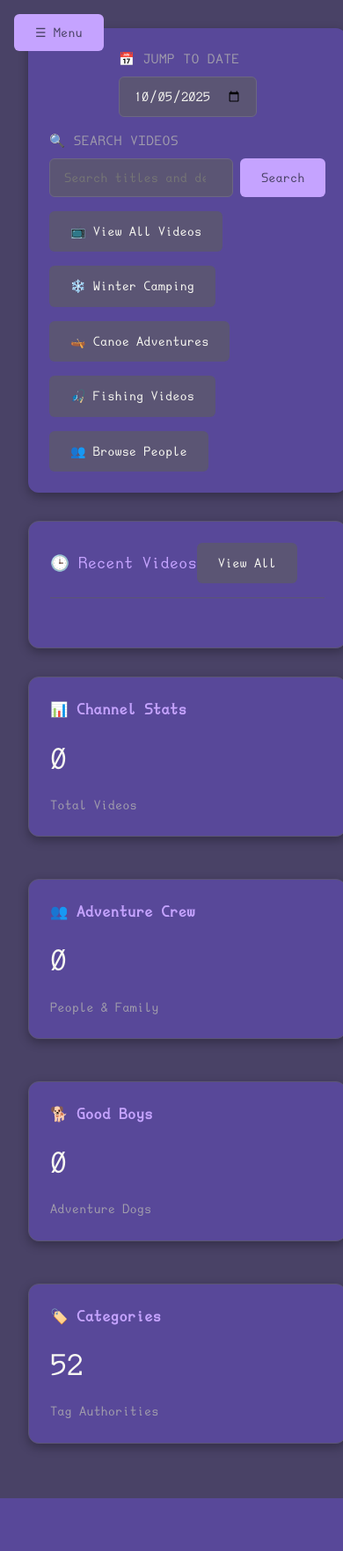
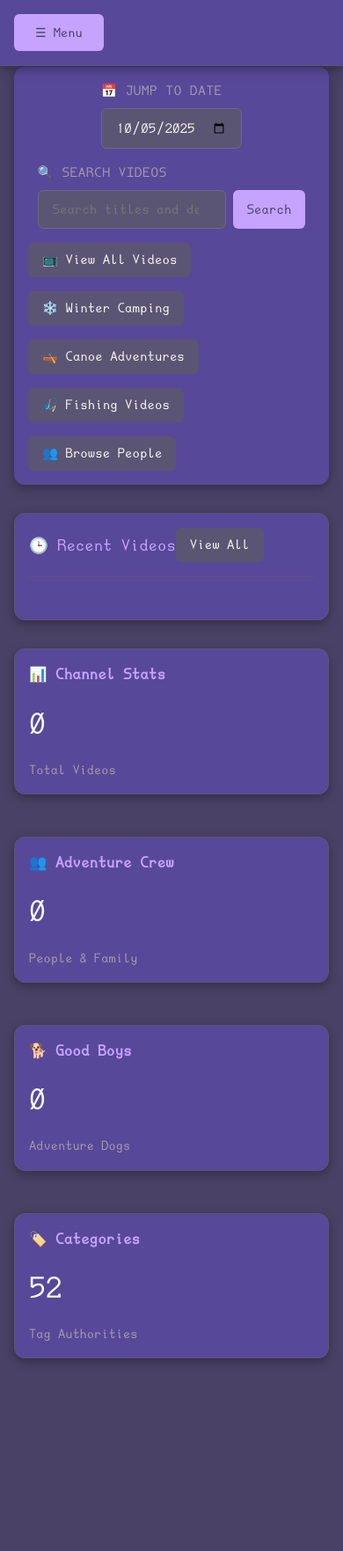
Before and after one commit to BlueKittyMeow/posa-wiki, a Flask app: page / in a window 390 px wide. Shown: the whole page at 88% size. Before the commit the page ends 1703 px from the top, so only its background shows below. Run offline with Flask 3, Linux system fonts and the light colour scheme; data that the repository does not hold is empty.

Commit message:
Add breakpoints for tablet and mobile

```diff
--- a/static/css/fairyfloss.css
+++ b/static/css/fairyfloss.css
@@ -488,25 +488,97 @@
   gap: 1rem;
 }
 
+/* Mobile Header */
+.mobile-header {
+  display: none;
+  position: fixed;
+  top: 0;
+  left: 0;
+  right: 0;
+  background: var(--bg-secondary);
+  border-bottom: 1px solid var(--bg-tertiary);
+  padding: 1rem;
+  z-index: 200;
+  box-shadow: var(--shadow);
+}
+
+.mobile-toggle {
+  background: var(--accent-primary);
+  color: var(--bg-primary);
+  border: none;
+  padding: 0.75rem 1.5rem;
+  border-radius: var(--border-radius-sm);
+  font-family: inherit;
+  font-size: inherit;
+  font-weight: 500;
+  cursor: pointer;
+  display: flex;
+  align-items: center;
+  gap: 0.5rem;
+}
+
+.mobile-toggle:hover {
+  background: var(--accent-secondary);
+}
+
+.sidebar-overlay {
+  display: none;
+  position: fixed;
+  top: 0;
+  left: 0;
+  right: 0;
+  bottom: 0;
+  background: rgba(0, 0, 0, 0.5);
+  z-index: 99;
+  backdrop-filter: blur(2px);
+}
+
 /* Responsive Design */
-@media (max-width: 1024px) {
+@media (max-width: 1200px) {
   :root {
     --sidebar-width: 240px;
+  }
+
+  .sidebar h2 {
+    font-size: 1rem;
+  }
+
+  .sidebar-nav a {
+    padding: 0.5rem 0.75rem;
+    font-size: 0.9rem;
+  }
+}
+
+@media (max-width: 900px) {
+  :root {
+    --sidebar-width: 220px;
+  }
+
+  .video-grid {
+    grid-template-columns: repeat(auto-fill, minmax(280px, 1fr));
   }
 }
 
 @media (max-width: 768px) {
+  .mobile-header {
+    display: block;
+  }
+
   .sidebar {
     transform: translateX(-100%);
     transition: transform 0.3s ease;
+    padding-top: 1rem;
   }
 
   .sidebar.open {
     transform: translateX(0);
+    box-shadow: var(--shadow-lg);
   }
 
   .main-content {
     margin-left: 0;
+    margin-top: 60px;
+    padding: 1.5rem;
   }
 
   .video-grid {
@@ -516,4 +588,27 @@
   .nav-row {
     flex-direction: column;
   }
+
+  .card {
+    padding: 1rem;
+  }
 }
+
+@media (max-width: 480px) {
+  .main-content {
+    padding: 1rem;
+  }
+
+  .header-nav {
+    padding: 1rem;
+  }
+
+  .form-group {
+    font-size: 0.9rem;
+  }
+
+  .btn {
+    padding: 0.5rem 1rem;
+    font-size: 0.9rem;
+  }
+}
```
Also changed, not shown: static/js/app.js (+28 -7 lines).
